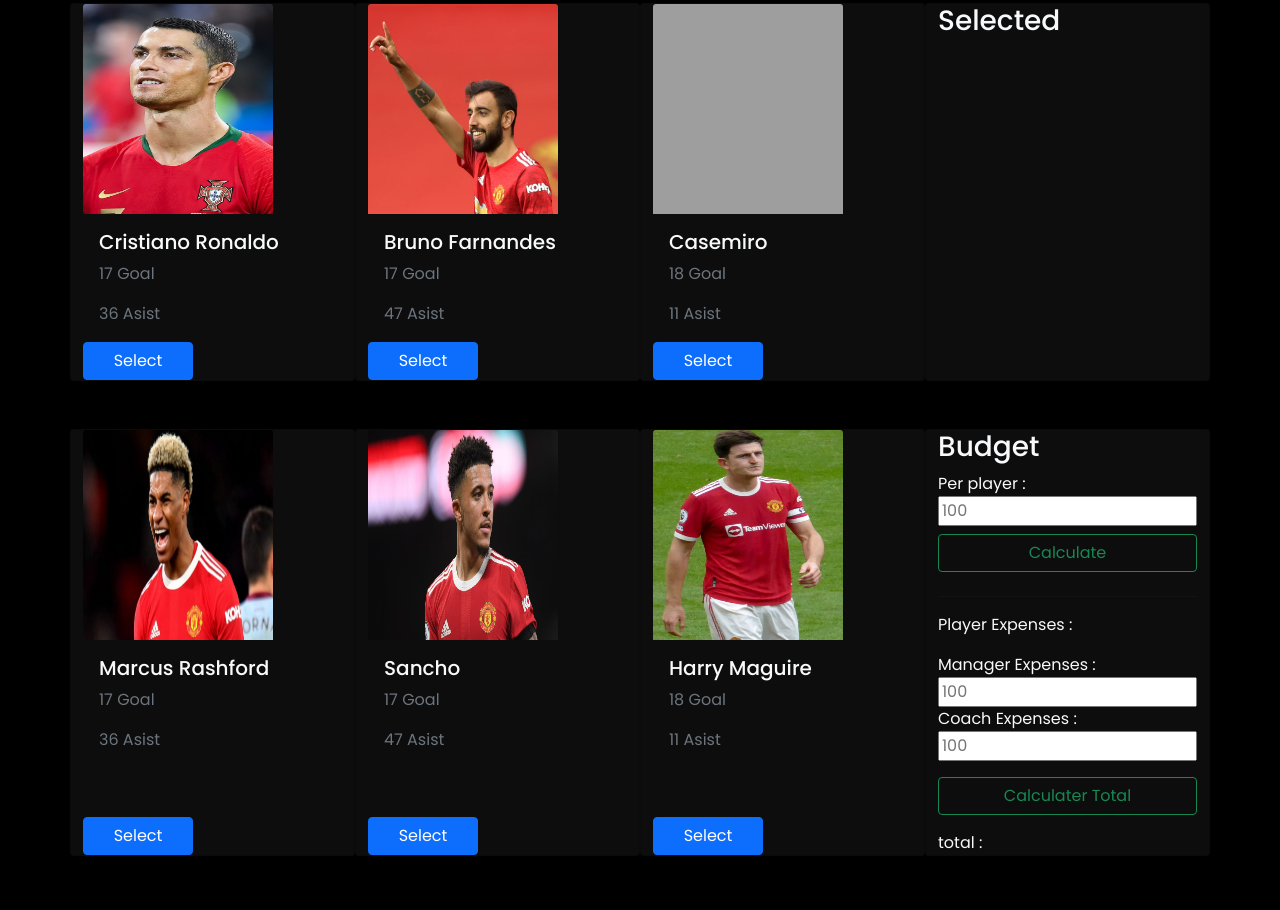
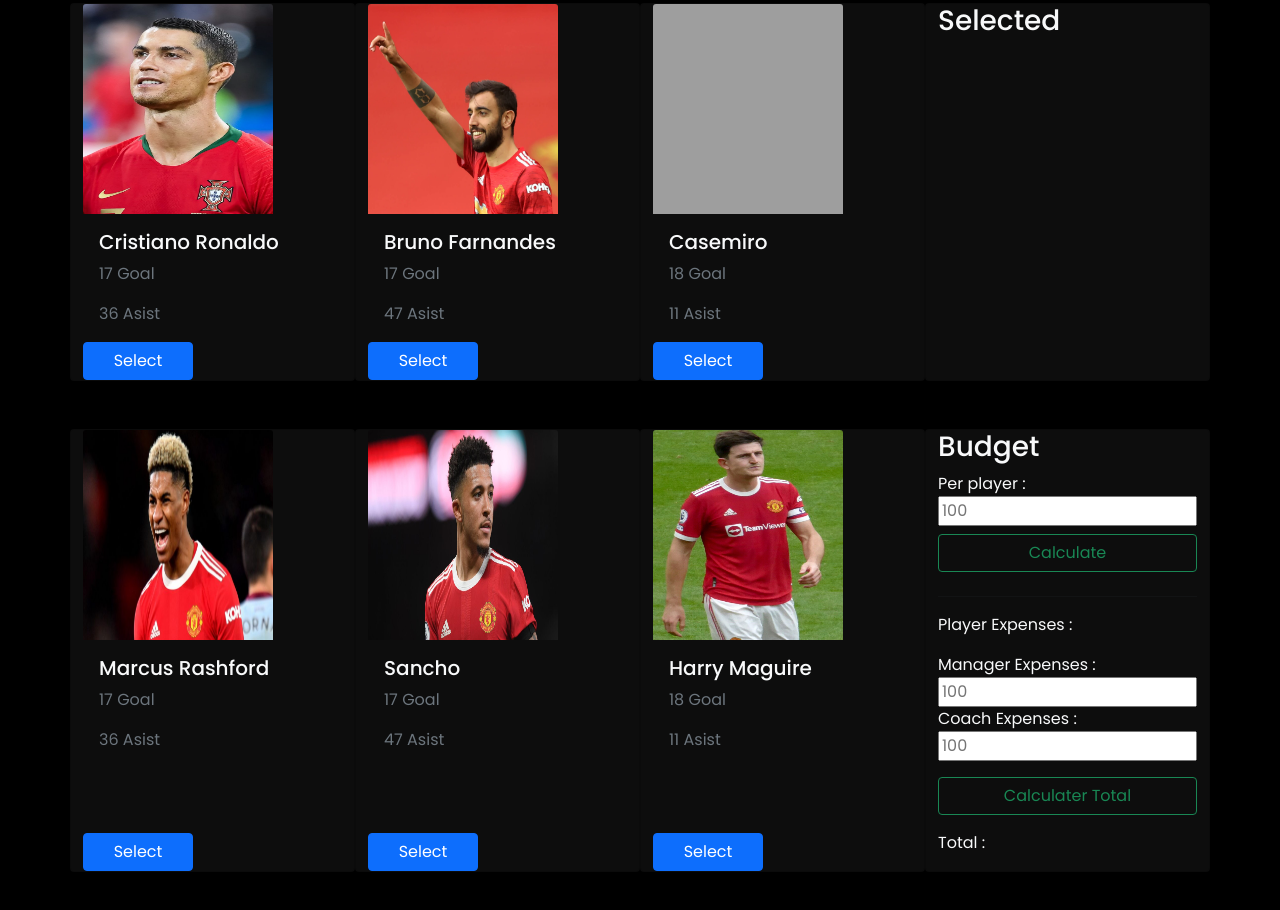
Before and after one commit to iftekhar2979/Best-five-player-Dom, a plain HTML site: page index.html in a window 1280 px wide. Shown: the part 402-1312 px from the top of the page. Drawn offline with nearby package versions, Linux system fonts and the light colour scheme; grey boxes are pictures that could not be loaded.

Commit message:
first commit

```diff
--- a/index.html
+++ b/index.html
@@ -117,12 +117,11 @@
         <span class="text-light">Manager Expenses  : </span><input type="number" name="" placeholder="100" value="" id="manager_expenses">
         <span class="text-light">Coach Expenses  : </span><input type="number" name="" placeholder="100" value="" id="coach_expenses">
           <button class="btn btn-outline-success my-3" id="total_calculation">Calculater Total</button>
-          <span class="text-light">total : </span> <span id="total" class="text-light"></span>
+          <p class="text-light">Total : <span id="total" class="text-light"></p>
         </div>
         </div>
       </div>
       </div>
-
       </div>
     </section>
 
```
Also changed, not shown: 1 other file.
